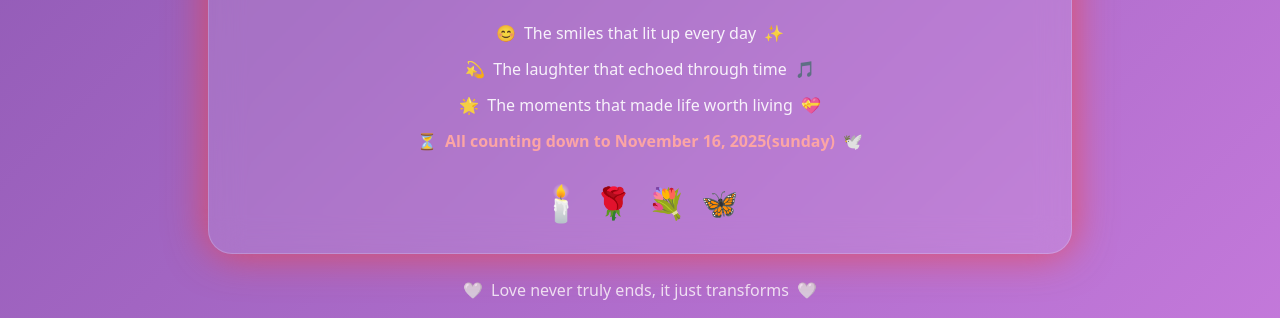
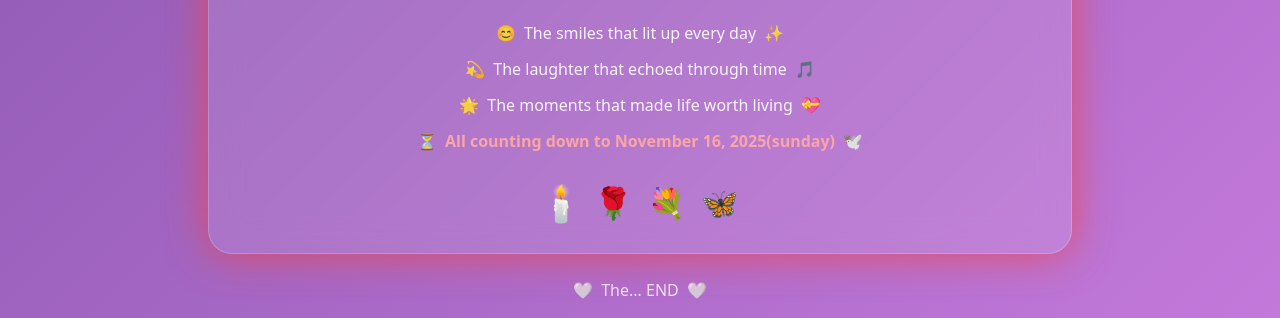
Before and after one commit to iDharun7/TheEND, a plain HTML site: page index.html in a window 1280 px wide. Shown: the part 550-868 px from the top of the page. Drawn offline with nearby package versions, Linux system fonts and the light colour scheme.

Commit message:
Update index.html

```diff
--- a/index.html
+++ b/index.html
@@ -169,7 +169,7 @@
         <div class="text-center mt-4 sm:mt-6 text-white/80 px-2">
             <p class="text-sm sm:text-base flex flex-col sm:flex-row items-center justify-center gap-1 sm:gap-2">
                 <span>🤍</span>
-                <span>Love never truly ends, it just transforms</span>
+                <span>The... END</span>
                 <span>🤍</span>
             </p>
         </div>
```
